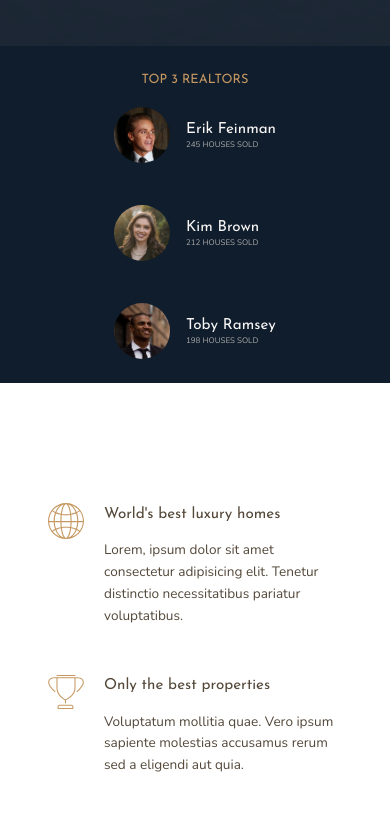
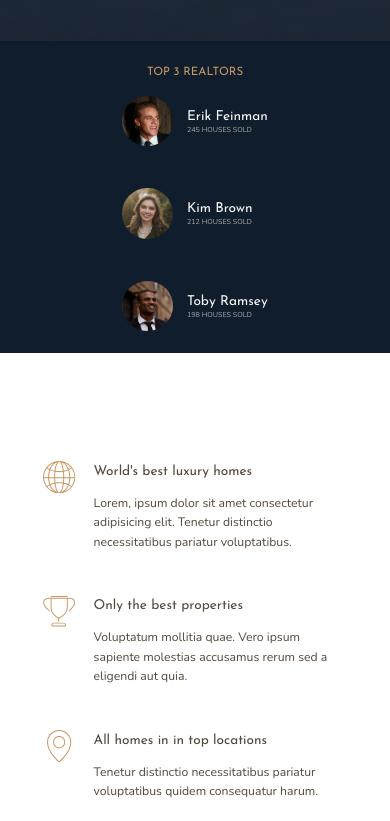
Before and after one commit to Sehja/Nexter, a website: page index.html in a window 390 px wide. Shown: the part 677-1498 px from the top of the page. Drawn offline with nearby package versions, Linux system fonts and the light colour scheme.

Commit message:
mark responsive

```diff
--- a/sass/_base.scss
+++ b/sass/_base.scss
@@ -33,8 +33,12 @@ html {
     box-sizing: border-box;
     font-size: 62.5%;
 
+    @media only screen and (max-width: $bp-largest) {
+        font-size: 50%;
+    }
+
     @media only screen and (max-width: $bp-large) {
-        font-size: 50%;
+        font-size: 45%;
     }
 }
 
```
Also changed, not shown: css/style.css.
